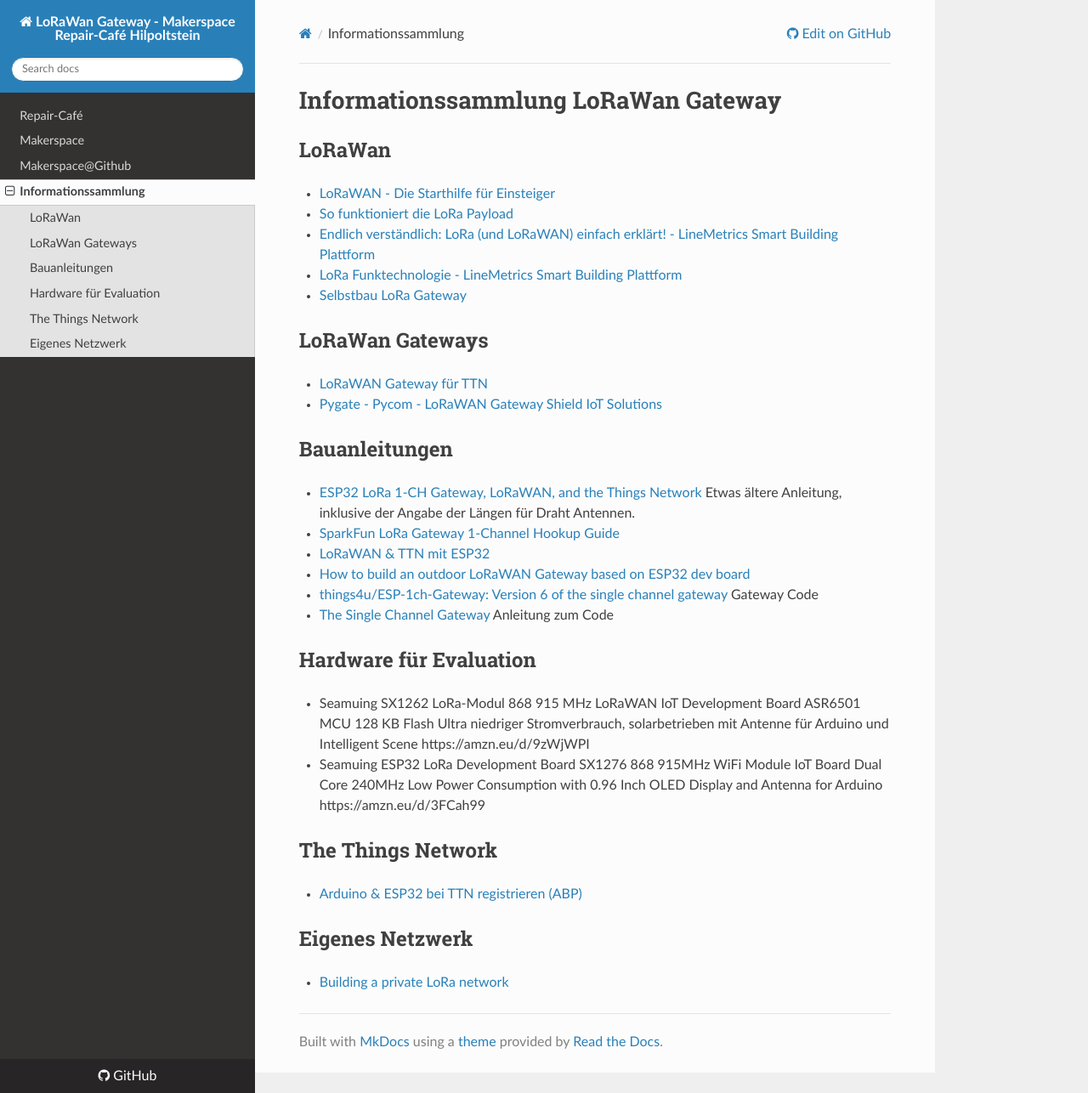
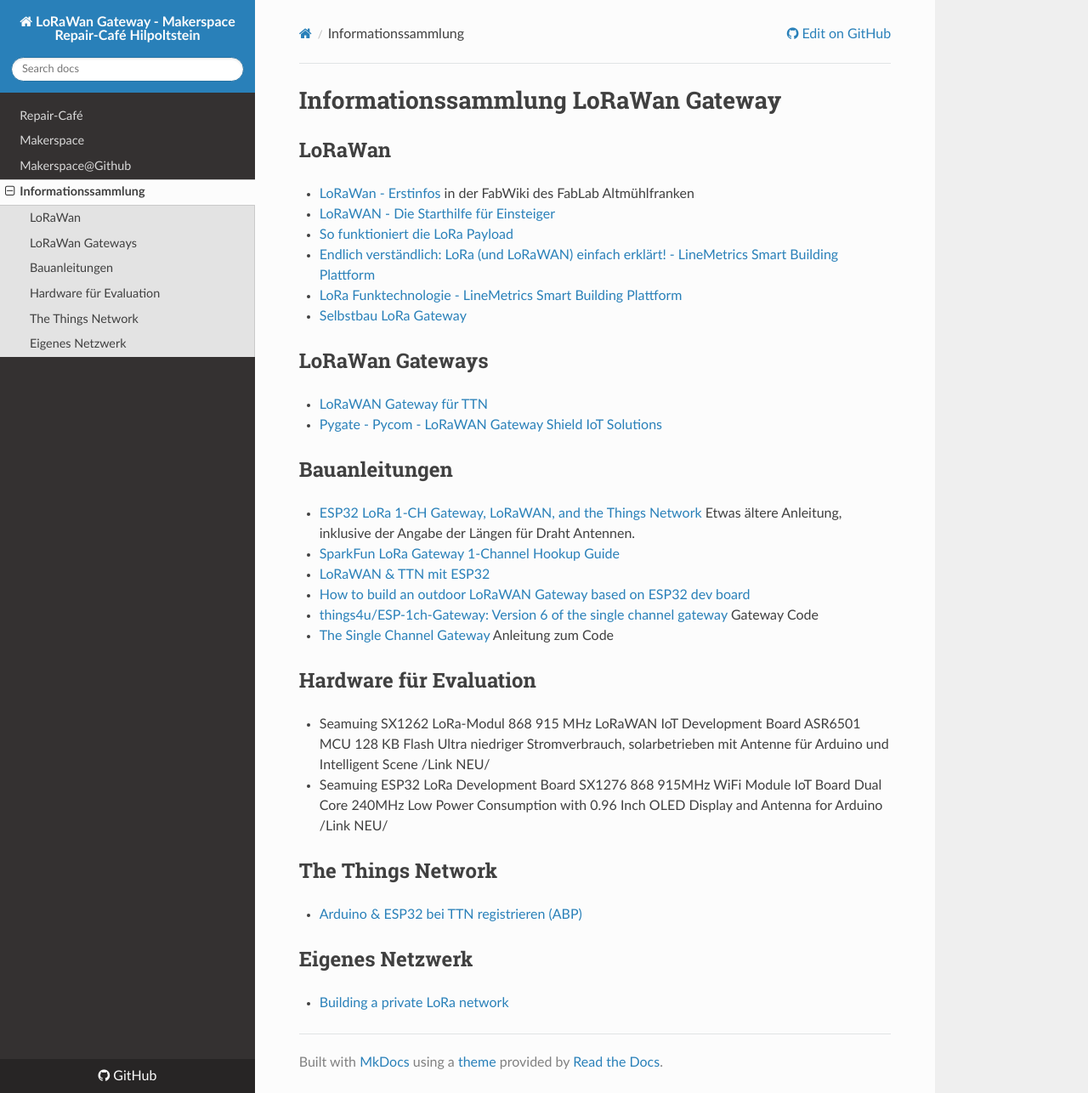
Before and after one commit to makes-hacks-hip/LoRaWanGateway, an MkDocs documentation site: the page built from docs/infos.md, in a window 1280 px wide and 1286 px high. Shown: the whole window at 85% size. Built offline with MkDocs 1.6.1, drawn with Linux system fonts in a browser that asks for light colours; nearby versions of some CDN libraries.

Commit message:
Update infos.md

```diff
--- a/docs/infos.md
+++ b/docs/infos.md
@@ -2,6 +2,7 @@
 
 ## LoRaWan
 
+- [LoRaWan - Erstinfos](https://wiki.fablab-altmuehlfranken.de/projekte/grossprojekte/lorawan/einfuehrung) in der FabWiki des FabLab Altmühlfranken
 - [LoRaWAN - Die Starthilfe für Einsteiger](https://www.aeq-web.com/starthilfe-lorawan/)
 - [So funktioniert die LoRa Payload](https://www.aeq-web.com/so-funktioniert-die-lora-payload-encoder-decoder-ttn/)
 - [Endlich verständlich: LoRa (und LoRaWAN) einfach erklärt! - LineMetrics Smart Building Plattform](https://www.linemetrics.com/de/lora-und-lorawan-einfach-erklaert/)
@@ -25,8 +26,8 @@
 
 ## Hardware für Evaluation
 
-- Seamuing SX1262 LoRa-Modul 868 915 MHz LoRaWAN IoT Development Board ASR6501 MCU 128 KB Flash Ultra niedriger Stromverbrauch, solarbetrieben mit Antenne für Arduino und Intelligent Scene https://amzn.eu/d/9zWjWPI
-- Seamuing ESP32 LoRa Development Board SX1276 868 915MHz WiFi Module IoT Board Dual Core 240MHz Low Power Consumption with 0.96 Inch OLED Display and Antenna for Arduino https://amzn.eu/d/3FCah99
+- Seamuing SX1262 LoRa-Modul 868 915 MHz LoRaWAN IoT Development Board ASR6501 MCU 128 KB Flash Ultra niedriger Stromverbrauch, solarbetrieben mit Antenne für Arduino und Intelligent Scene /Link NEU/
+- Seamuing ESP32 LoRa Development Board SX1276 868 915MHz WiFi Module IoT Board Dual Core 240MHz Low Power Consumption with 0.96 Inch OLED Display and Antenna for Arduino /Link NEU/
 
 ## The Things Network
 
```
